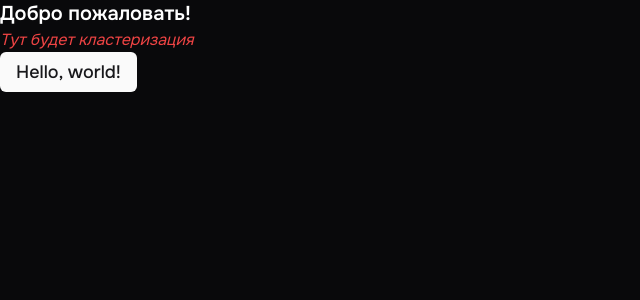
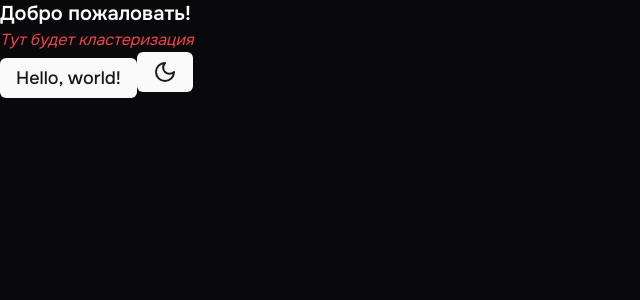
Before and after one commit to Dmitriy770/analysis-webapp, a Next.js app in the folder src/frontend/: page / in a window 1280 px wide. Shown: the top 300 px of the page, without its empty margins (0-640 px from the left). Built offline with nearby package versions, Linux system fonts and the light colour scheme.

Commit message:
feat(frontend): theme-toggle

```diff
--- a/src/frontend/src/app/page.tsx
+++ b/src/frontend/src/app/page.tsx
@@ -1,6 +1,7 @@
 import { Button } from '~/shared/components/button'
 import { Heading } from '~/shared/components/heading'
 import { Text } from '~/shared/components/text'
+import { ThemeToggle } from '~/shared/components/theme-toggle'
 
 export default function Home() {
   return (
@@ -14,6 +15,7 @@ export default function Home() {
       <Button>
         <Text variant="text-l">Hello, world!</Text>
       </Button>
+      <ThemeToggle />
     </div>
   )
 }
--- /dev/null
+++ b/src/frontend/src/shared/components/theme-toggle/index.ts
@@ -0,0 +1 @@
+export * from './theme-toggle'
--- /dev/null
+++ b/src/frontend/src/shared/components/theme-toggle/theme-toggle.tsx
@@ -0,0 +1,26 @@
+'use client'
+
+import { MoonIcon, SunIcon } from '~/shared/icons'
+import { useTheme } from 'next-themes'
+import { cn } from '~/shared/lib/classnames'
+import { Button, type ButtonProps } from '~/shared/components/button'
+import { useCallback, type FC } from 'react'
+
+type Props = Omit<ButtonProps, 'children' | 'onClick'> & Readonly<{}>
+
+export const ThemeToggle: FC<Props> = ({ className, ...buttonProps }) => {
+  const { setTheme } = useTheme()
+
+  const toggleTheme = useCallback(() => {
+    setTheme(theme => (theme === 'light' ? 'dark' : 'light'))
+  }, [setTheme])
+
+  return (
+    <Button {...buttonProps} className={cn('space-x-2', className)} onClick={toggleTheme}>
+      <span className="relative h-[24px] w-[24px]">
+        <SunIcon className="absolute rotate-0 scale-100 transition-all dark:rotate-90 dark:scale-0" />
+        <MoonIcon className="absolute rotate-90 scale-0 transition-all dark:rotate-0 dark:scale-100" />
+      </span>
+    </Button>
+  )
+}
--- a/src/frontend/src/shared/icons/icons.ts
+++ b/src/frontend/src/shared/icons/icons.ts
@@ -5,6 +5,7 @@ export {
   CirclePlusIcon,
   Columns3Icon,
   Loader2Icon as LoaderIcon,
+  MoonIcon,
   MousePointer2Icon as MousePointerIcon,
   MousePointerClickIcon,
   PaletteIcon,
@@ -16,6 +17,7 @@ export {
   Rows3Icon,
   SquareIcon,
   SquarePlusIcon,
+  SunIcon,
   XIcon,
   ZoomInIcon,
   ZoomOutIcon,
```
